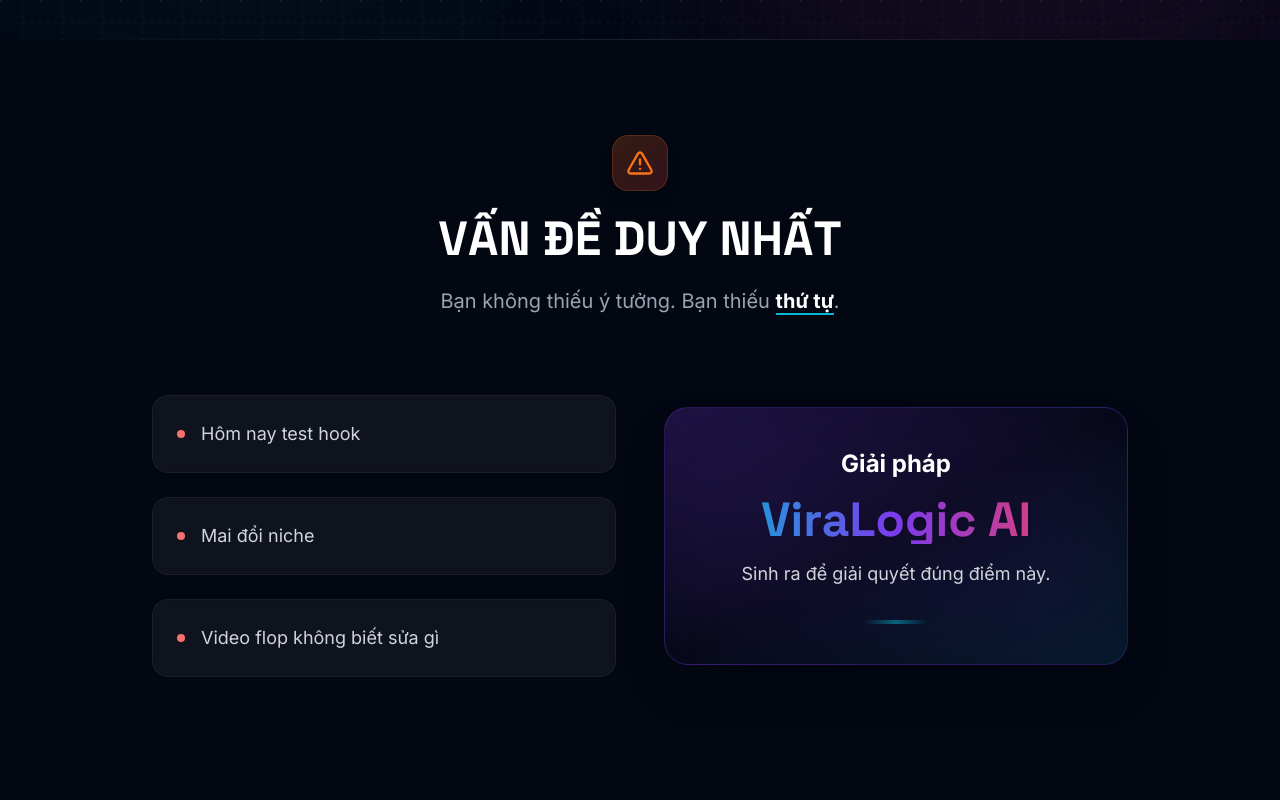
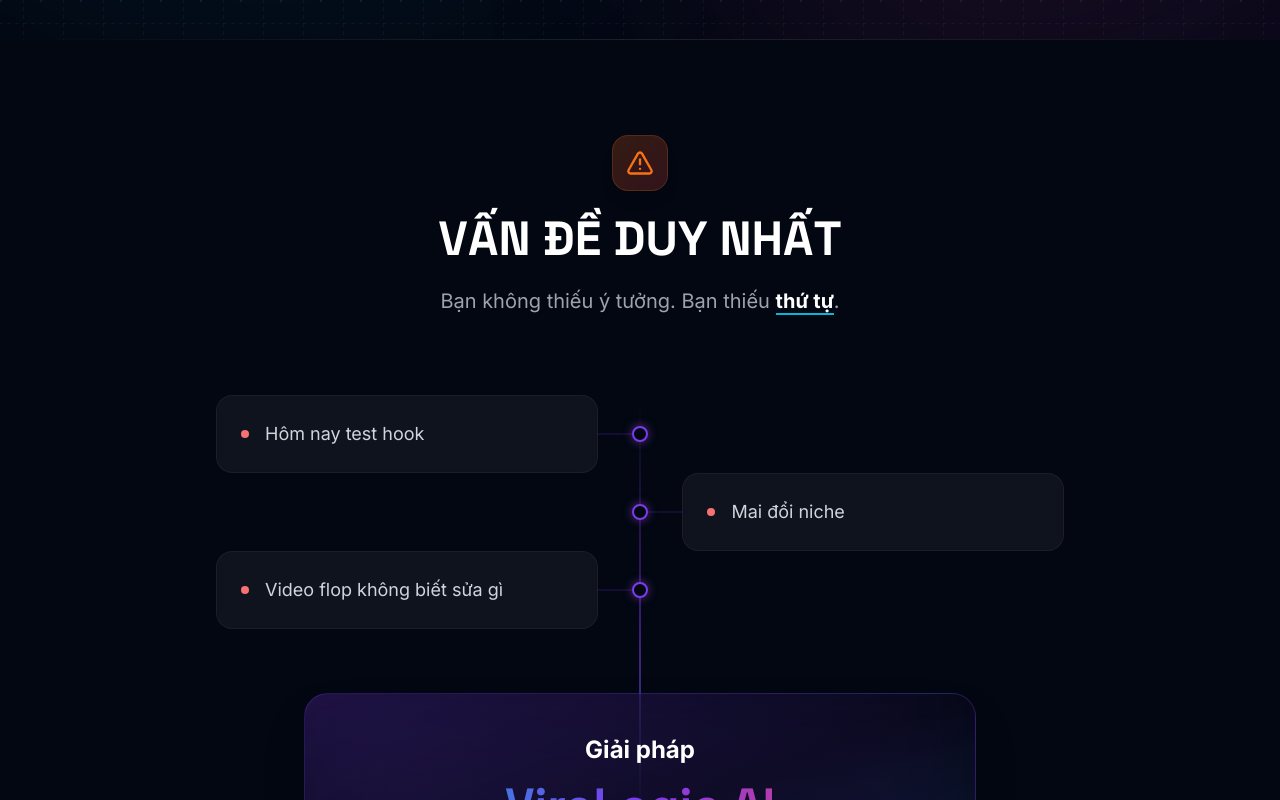
Before and after one commit to viralogicai/viralogic, a Next.js app: page /starter in a window 1280 px wide. Shown: the part 760-1560 px from the top of the page. Built offline with nearby package versions, Linux system fonts and the light colour scheme.

Commit message:
refactor: redesign starter page problem section to vertical flow layout

```diff
--- a/src/app/starter/page.tsx
+++ b/src/app/starter/page.tsx
@@ -297,7 +297,7 @@ export default function StarterPage() {
                     {/* Decorative background element for section */}
                     <div className="absolute top-0 inset-x-0 h-px bg-gradient-to-r from-transparent via-white/10 to-transparent" />
 
-                    <div className="container max-w-5xl mx-auto px-6 relative z-10">
+                    <div className="container max-w-4xl mx-auto px-6 relative z-10">
                         <div className="text-center mb-20">
                             <div className="inline-flex items-center justify-center w-14 h-14 rounded-2xl bg-gradient-to-br from-orange-500/20 to-red-500/20 text-orange-500 mb-6 shadow-lg border border-orange-500/20">
                                 <AlertTriangle className="w-7 h-7" />
@@ -306,34 +306,54 @@ export default function StarterPage() {
                             <p className="text-xl text-gray-400 max-w-2xl mx-auto">Bạn không thiếu ý tưởng. Bạn thiếu <span className="text-white font-bold border-b-2 border-brand-cyan">thứ tự</span>.</p>
                         </div>
 
-                        <div className="grid md:grid-cols-2 gap-12 items-center">
-                            <div className="space-y-6">
+                        {/* FLOW LAYOUT CONTAINER */}
+                        <div className="relative flex flex-col items-center">
+
+                            {/* Central Vertical Line */}
+                            <div className="absolute left-1/2 -translate-x-1/2 top-0 bottom-12 w-0.5 bg-gradient-to-b from-transparent via-brand-purple/50 to-brand-cyan/50 hidden md:block"></div>
+
+                            {/* Problem Items */}
+                            <div className="w-full space-y-12 md:space-y-0 relative mb-16">
                                 {[
-                                    "Hôm nay test hook",
-                                    "Mai đổi niche",
-                                    "Video flop không biết sửa gì"
+                                    { text: "Hôm nay test hook", align: "left" },
+                                    { text: "Mai đổi niche", align: "right" },
+                                    { text: "Video flop không biết sửa gì", align: "left" }
                                 ].map((item, idx) => (
+                                    <div key={idx} className={`flex items-center w-full ${item.align === 'left' ? 'md:justify-start' : 'md:justify-end'} relative`}>
+
+                                        {/* Connector Dot on Center Line (Desktop only) */}
+                                        <div className="hidden md:block absolute left-1/2 -translate-x-1/2 w-4 h-4 rounded-full bg-brand-dark border-2 border-brand-purple z-10 shadow-[0_0_10px_rgba(168,85,247,0.5)]"></div>
+
+                                        {/* Content Card */}
                                         <motion.div
-                                        key={idx}
-                                        initial={{ opacity: 0, x: -20 }}
+                                            initial={{ opacity: 0, x: item.align === 'left' ? -50 : 50 }}
                                             whileInView={{ opacity: 1, x: 0 }}
-                                        viewport={{ once: true }}
-                                        transition={{ delay: idx * 0.1 }}
-                                        className="p-6 rounded-2xl bg-white/5 border border-white/5 backdrop-blur-sm hover:bg-white/10 hover:border-white/10 transition-all cursor-default group"
+                                            viewport={{ once: true, margin: "-100px" }}
+                                            transition={{ duration: 0.5, delay: idx * 0.2 }}
+                                            className={`
+                                                relative w-full md:w-[45%] p-6 rounded-2xl bg-white/5 border border-white/5 backdrop-blur-sm
+                                                hover:bg-white/10 hover:border-white/10 transition-all cursor-default group
+                                                ${item.align === 'left' ? 'md:mr-auto' : 'md:ml-auto'}
+                                            `}
                                         >
+                                            {/* Connector Line to Center (Desktop only) */}
+                                            <div className={`hidden md:block absolute top-1/2 -translate-y-1/2 w-[11%] h-px bg-brand-purple/30 ${item.align === 'left' ? '-right-[11%]' : '-left-[11%]'} `}></div>
+
                                             <div className="flex items-center gap-4">
                                                 <div className="w-2 h-2 rounded-full bg-red-400 group-hover:shadow-[0_0_10px_rgba(248,113,113,0.5)] transition-shadow" />
-                                            <p className="text-lg text-gray-300 group-hover:text-white transition-colors">{item}</p>
+                                                <p className="text-lg text-gray-300 group-hover:text-white transition-colors">{item.text}</p>
                                             </div>
                                         </motion.div>
+                                    </div>
                                 ))}
                             </div>
 
+                            {/* Final Solution Card - Centered at Bottom */}
                             <motion.div
-                                initial={{ opacity: 0, scale: 0.95 }}
-                                whileInView={{ opacity: 1, scale: 1 }}
+                                initial={{ opacity: 0, y: 50 }}
+                                whileInView={{ opacity: 1, y: 0 }}
                                 viewport={{ once: true }}
-                                className="relative p-10 rounded-3xl bg-gradient-to-br from-brand-purple/20 via-brand-dark to-brand-cyan/10 border border-brand-purple/30 text-center shadow-2xl overflow-hidden group"
+                                className="relative w-full max-w-2xl p-10 rounded-3xl bg-gradient-to-br from-brand-purple/20 via-brand-dark to-brand-cyan/10 border border-brand-purple/30 text-center shadow-2xl overflow-hidden group z-20"
                             >
                                 <div className="absolute inset-0 bg-brand-purple/10 blur-[50px] group-hover:bg-brand-purple/20 transition-colors duration-700" />
                                 <div className="relative z-10">
```
Lines whose indentation alone changed are shown as unchanged.
